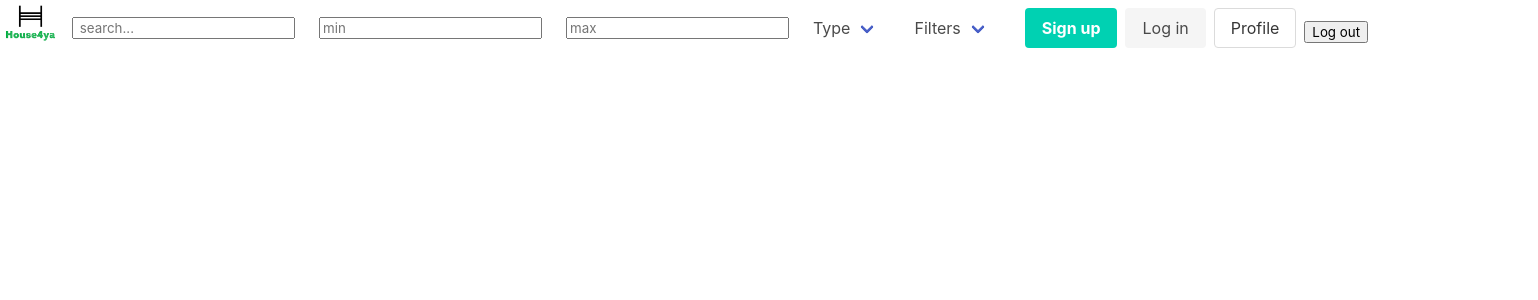
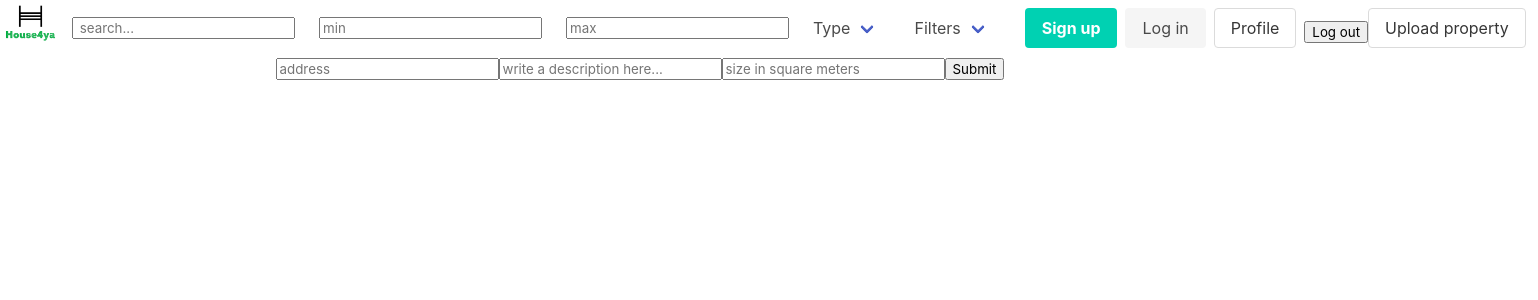
Before and after one commit to house4ya/house4ya-api, a React (Create React App) app in the folder house4ya-web/: page /upload_house in a window 1280 px wide. Shown: the top 300 px of the page, 1538 px wide, since content can reach past the window. Built offline with nearby package versions, Linux system fonts and the light colour scheme.

Commit message:
added create house

```diff
--- a/house4ya-web/src/App.js
+++ b/house4ya-web/src/App.js
@@ -4,9 +4,10 @@ import NavBar from './misc/NavBar';
 // import Card from './components/Cards';
 import Login from './components/login';
 import Register from './components/Register';
-import { Switch, Route} from 'react-router-dom'
+import { Switch, Route, Redirect} from 'react-router-dom'
 import Profile from './components/Profile';
 import Home from './components/Home';
+import HouseForm from './components/HouseForm';
 
 function App() {
   return (
@@ -17,6 +18,8 @@ function App() {
       <Route path='/signin' component={ Login } />
       <Route  path='/signup' component={ Register } />
       <Route path='/profile' component={ Profile } />
+      <Route path='/upload_house' component={ HouseForm } />
+      <Redirect to='/home' />
      </Switch>
 
 
--- /dev/null
+++ b/house4ya-web/src/components/HouseForm.js
@@ -0,0 +1,55 @@
+import React , { Component } from 'react'
+import HouseService from '../services/HouseService'
+
+class HouseForm extends Component {
+  constructor(props){
+    super(props)
+
+    this.state = {
+
+      address: '',
+      description: '',
+      squareMeters: '',
+      owner: '',
+      interested: []
+
+
+
+
+    }
+  }
+
+  handleFormSubmit = (event) => {
+    event.preventDefault()
+    HouseService.createHouses(this.state)
+    //TODO
+  }
+
+  handleChange = (event) => {
+    let {name, value } = event.target
+    this.setState({
+
+        ...this.state.house,
+      [name]: value
+
+       })
+  }
+
+
+
+  render() {
+    return(
+      <div>
+        <form onSubmit={this.handleFormSubmit}>
+          <input name='address' type='text' placeholder='address' value={this.state.address} onChange={(e) => this.handleChange(e)} />
+          <input name='description' type='text' placeholder='write a description here...' value={this.state.description} onChange={ (e) => this.handleChange(e) } />
+          <input name='squareMeters' type='number' placeholder='size in square meters'  value={this.state.squareMeters} onChange={ (e) => this.handleChange(e) } />
+          <input  type='submit' placeholder='upload property'/>
+
+        </form>
+      </div>
+    )
+  }
+}
+
+export default HouseForm
--- a/house4ya-web/src/misc/NavBar.js
+++ b/house4ya-web/src/misc/NavBar.js
@@ -88,6 +88,7 @@ class NavBar extends Component {
               Profile
             </Link>
             <button onClick={this.handleLogout}>Log out</button>
+            <Link to='/upload_house' className='button'>Upload property</Link>
           </div>
         </div>
       </div>
--- a/house4ya-web/src/services/HouseService.js
+++ b/house4ya-web/src/services/HouseService.js
@@ -3,6 +3,9 @@ import http from './BaseService'
 const getHouses = () => http.get('/houses/list')
 .then(res => Promise.resolve(res.data))
 
+const createHouses = (house) => http.post('/houses/create_house', house)
+.then(res => Promise.resolve(res.data))
+
 export default {
-  getHouses
+  getHouses, createHouses
 }
```
